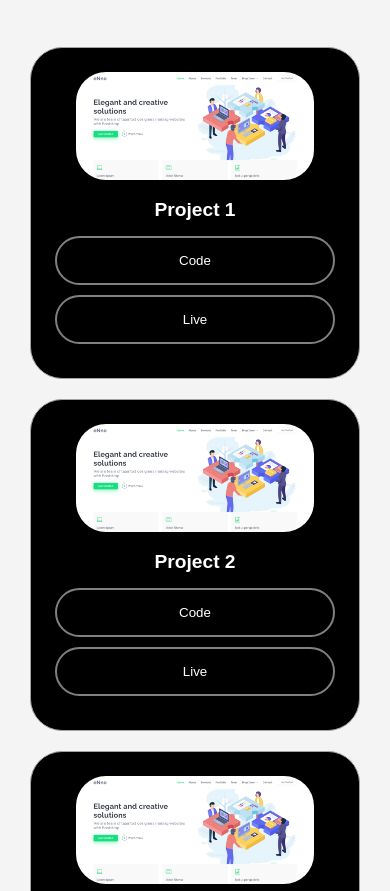
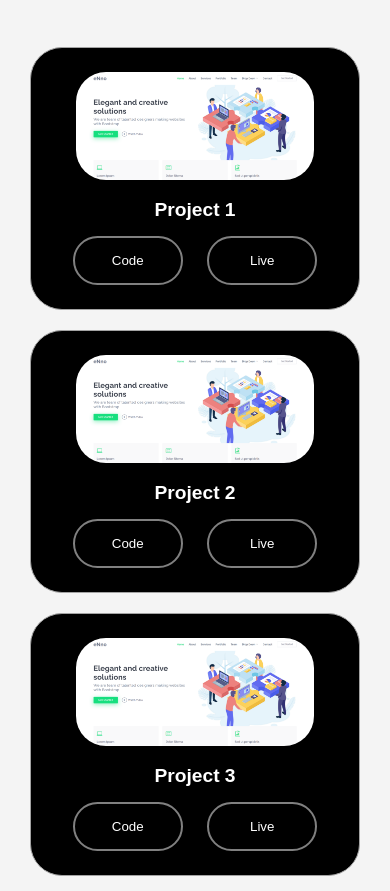
Before and after one commit to Joyline-Rencita-Dsouza/Flex_Box_Demo, a plain HTML site: page index.html in a window 390 px wide. Shown: the top 891 px of the page. Drawn offline with Linux system fonts and the light colour scheme.

Commit message:
Update styles.css

```diff
--- a/styles.css
+++ b/styles.css
@@ -14,34 +14,33 @@ body {
   padding: 20px;
 }
 
-/*              Projects Section        */
-
+/* Projects Section */
 .p_container {
   display: flex;
   flex-wrap: wrap;
-    justify-content: center;
+  justify-content: space-between; /* Ensures spacing between the cards */
   align-items: center;
   margin-top: 17px;
-    padding: 10px 10px 10px 10px;
-    justify-content: space-between;
+  padding: 10px;
   max-width: 1200px;
-    gap: 20px;
+  gap: 20px; /* Space between the cards */
 }
 
 .p_details-container {
   padding: 1.5rem;
-    flex: 1 1 calc(33.333% - 20px);
+  flex: 1 1 calc(33.333% - 20px); /* Ensures 3 cards per row */
   background: white;
   border-radius: 2rem;
-    border: rgb(53, 53, 53) 0.1rem solid;
+  border: 0.1rem solid rgb(53, 53, 53);
   border-color: rgb(163, 163, 163);
   text-align: center;
-    max-width: calc(33.333% - 20px);
+  max-width: calc(33.333% - 20px); /* Ensures 3 cards per row */
 }
 
 .p_color-container {
   border-color: rgb(163, 163, 163);
   background: black;
+
 }
 
 .p_article-container {
@@ -85,28 +84,14 @@ body {
 /* Responsive Design */
 @media screen and (max-width: 768px) {
   .p_details-container {
-        flex: 1 1 calc(50% - 20px);
+      flex: 1 1 calc(50% - 20px); /* Adjusts to 2 cards per row on smaller screens */
       max-width: calc(50% - 20px);
   }
 }
 
 @media screen and (max-width: 480px) {
   .p_details-container {
-        flex: 1 1 100%;
+      flex: 1 1 100%; /* Full-width cards on small screens */
       max-width: 100%;
   }
-
-    .p_project-btn {
-        width: 100%; /* Full width on mobile */
-        margin-right: 0;
-        margin-bottom: 10px; /* Space between buttons */
-        margin-left: 0; /* Remove left margin for full-width buttons */
-
 }
-
-    .p_btn-container {
-        display: flex;
-        flex-direction: column;
-        align-items: center;
-    }
-}
```
Lines whose indentation alone changed are shown as unchanged.
